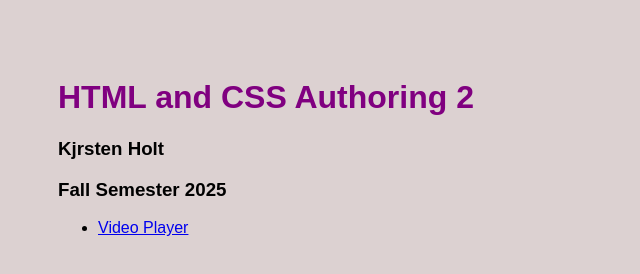
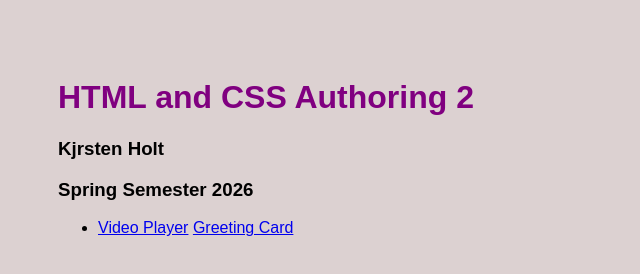
Before and after one commit to kjrsten-mplscollege/html2, a plain HTML site: page index.html in a window 1280 px wide. Shown: the whole page, without its empty margins (0-640 px from the left). Drawn offline with Linux system fonts and the light colour scheme.

Commit message:
updating index

```diff
--- a/index.html
+++ b/index.html
@@ -23,11 +23,12 @@
     <main>
       <h1>HTML and CSS Authoring 2</h1>
       <h3>Kjrsten Holt</h3>
-      <h3>Fall Semester 2025</h3>
+      <h3>Spring Semester 2026</h3>
 
       <ul>
         <li>
           <a href="video-player.html">Video Player</a>
+          <a href="greeting.html">Greeting Card</a>
         </li>
       </ul>
 
```
